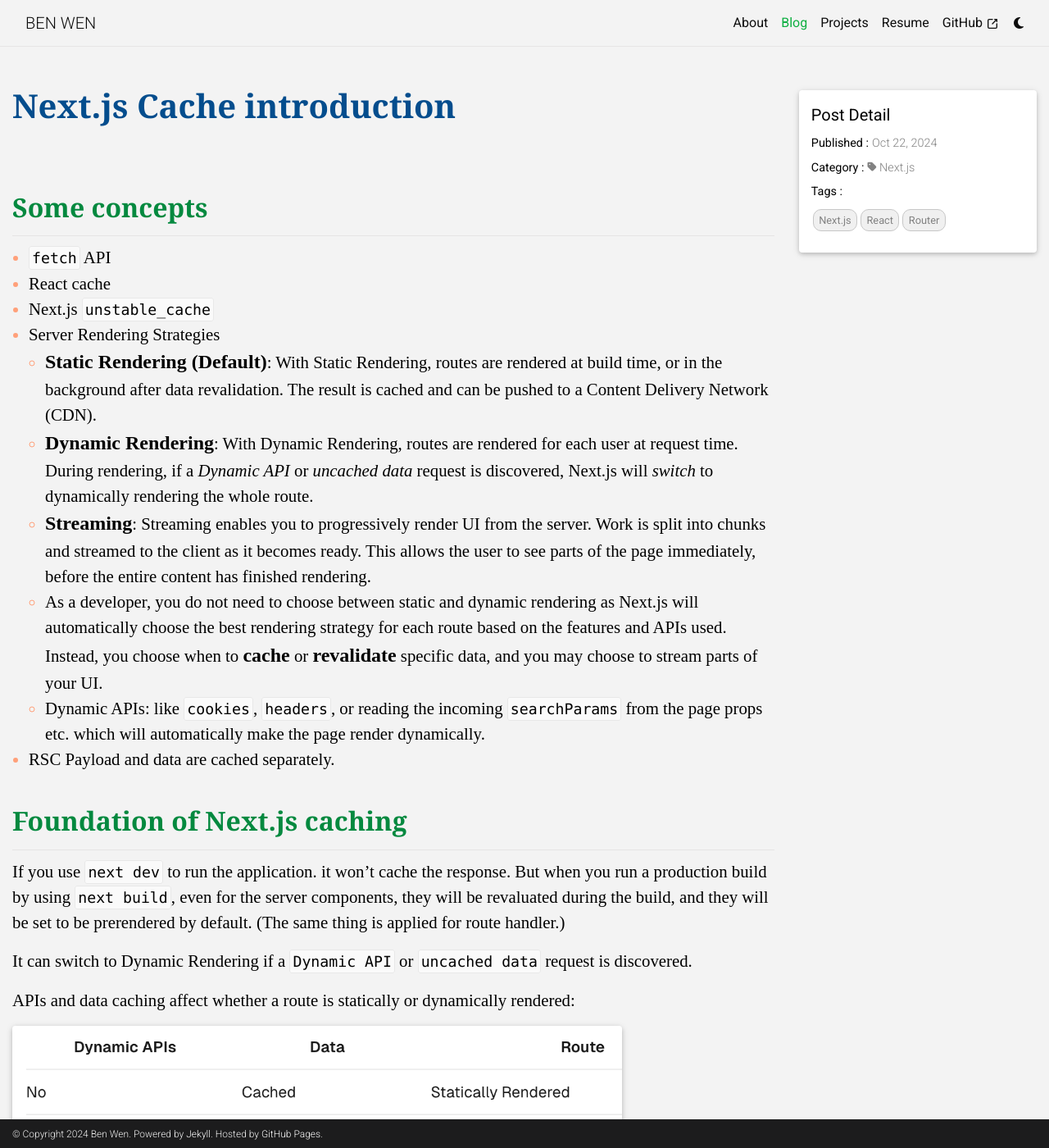
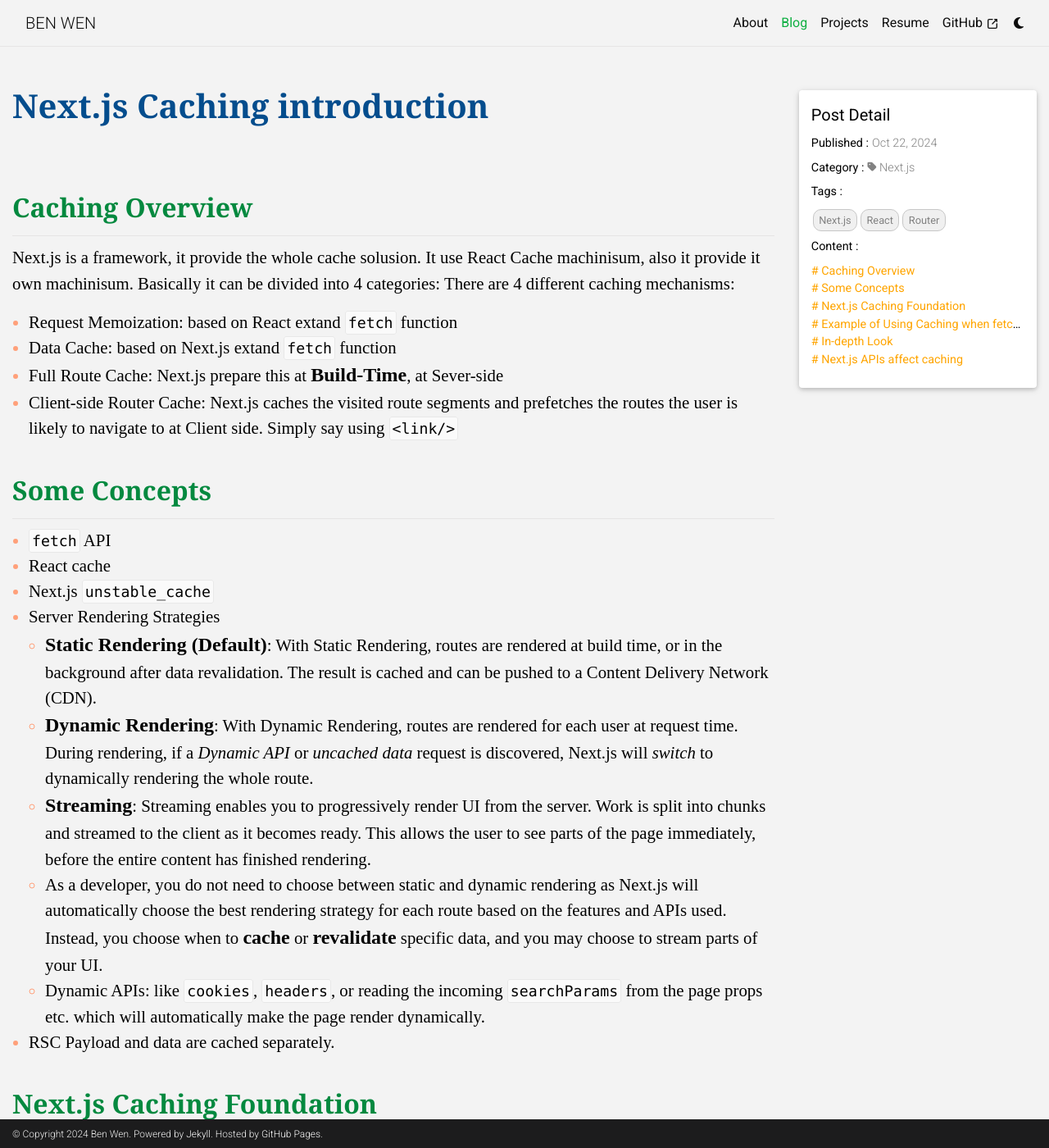
Before and after one commit to benwzj/benwzj.github.io, a Jekyll site: the page built from _posts/2024-10-22-nextjs-cache.md, in a window 1280 px wide and 1400 px high. Shown: the whole window at 82% size. Built offline with Jekyll 4.4.1, drawn with Linux system fonts in a browser that asks for light colours; comment, search, counter and statistics services are not loaded; some of the changed text lies outside the part shown.

Commit message:
update cache blog

```diff
--- a/_posts/2024-10-22-nextjs-cache.md
+++ b/_posts/2024-10-22-nextjs-cache.md
@@ -1,12 +1,29 @@
 ---
 layout: post
-title: Next.js Cache introduction
+title: Next.js Caching introduction
 date: 2024-10-22
 category: Next.js
 tags: Next.js React Router
+toc:
+  - name: Caching Overview
+  - name: Some Concepts
+  - name: Next.js Caching Foundation
+  - name: Example of Using Caching when fetching
+  - name: In-depth Look
+  - name: Next.js APIs affect caching
 ---
 
-## Some concepts
+## Caching Overview
+
+Next.js is a framework, it provide the whole cache solusion. It use React Cache machinisum, also it provide it own machinisum.
+Basically it can be divided into 4 categories:
+There are 4 different caching mechanisms:
+- Request Memoization: based on React extand `fetch` function
+- Data Cache: based on Next.js extand `fetch` function
+- Full Route Cache: Next.js prepare this at **Build-Time**, at Sever-side
+- Client-side Router Cache: Next.js caches the visited route segments and prefetches the routes the user is likely to navigate to at Client side. Simply say using `<link/>`
+
+## Some Concepts
 
 - `fetch` API
 - React cache
@@ -131,6 +148,16 @@
 
 When a user navigates between routes, Next.js caches the visited route segments and prefetches the routes the user is likely to navigate to. This results in instant back/forward navigation, no full-page reload between navigations, and preservation of React state and browser state.
 
+#### Duration and Invalidation
+The cache is stored in the browser's temporary memory. While a page refresh will clear all cached segments.
+
+There are two ways you can invalidate the Router Cache:
+- In a Server Action:
+  - Revalidating data on-demand by path with (`revalidatePath`) or by cache tag with (`revalidateTag`)
+  - Using `cookies.set` or `cookies.delete` invalidates the Router Cache to prevent routes that use cookies from becoming stale (e.g. authentication).
+- Calling `router.refresh` will invalidate the Router Cache and make a new request to the server for the current route.
+
+
 ## Next.js APIs affect caching
 
 ### `<Link>`
```
Also changed, not shown: other parts of _posts/2024-10-22-nextjs-cache.md (+2 -2 lines).
